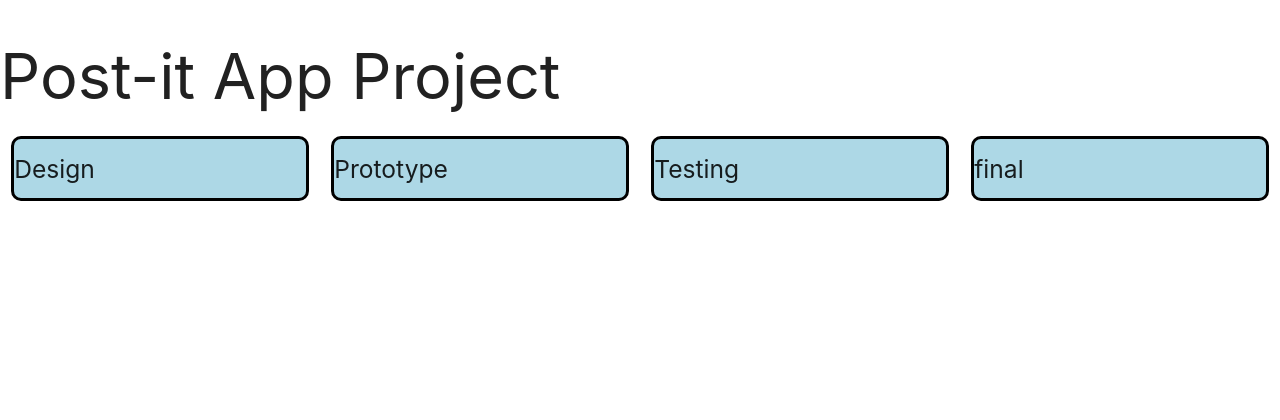
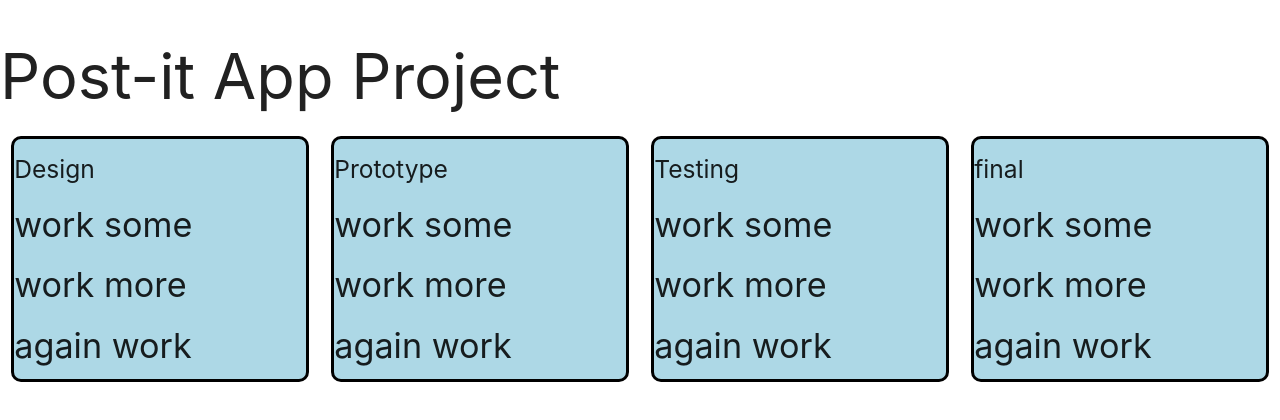
Before and after one commit to Pierre-Emmanuel-Coq/MVVM_Post_it_API, a plain HTML site: page index.html in a window 1280 px wide. Drawn offline with nearby package versions, Linux system fonts and the light colour scheme.

```diff
--- a/index.html
+++ b/index.html
@@ -16,7 +16,10 @@
 				<div class="col s3 m3" v-for="item in postits">
 					<div id="testcontainer">
 						<h5> {{ item.message }} </h5>
-						<ul id="array-rendering">
+						<ul id="notes">
+							<li v-for="item in designs">
+								<h4> {{ item.note }} </h4>
+							</li>
 						</ul>
 					</div>
 				</div>
--- a/style.js
+++ b/style.js
@@ -1,15 +1,8 @@
 Vue.createApp({
 	data() {
 		return {
-			items: [{ message: 'Foo' }, { message: 'Bar' }]
-		}
-	}
-}).mount('#array-rendering1')
-
-Vue.createApp({
-	data() {
-		return {
-			postits: [{ message: 'Design' }, { message: 'Prototype' }, { message: 'Testing' }, { message: 'final' }]
+			postits: [{ message: 'Design' }, { message: 'Prototype' }, { message: 'Testing' }, { message: 'final' }],
+			designs: [{ note: 'work some' }, { note: 'work more' }, { note: 'again work' }]
 		}
 	}
 }).mount('#test')
```
